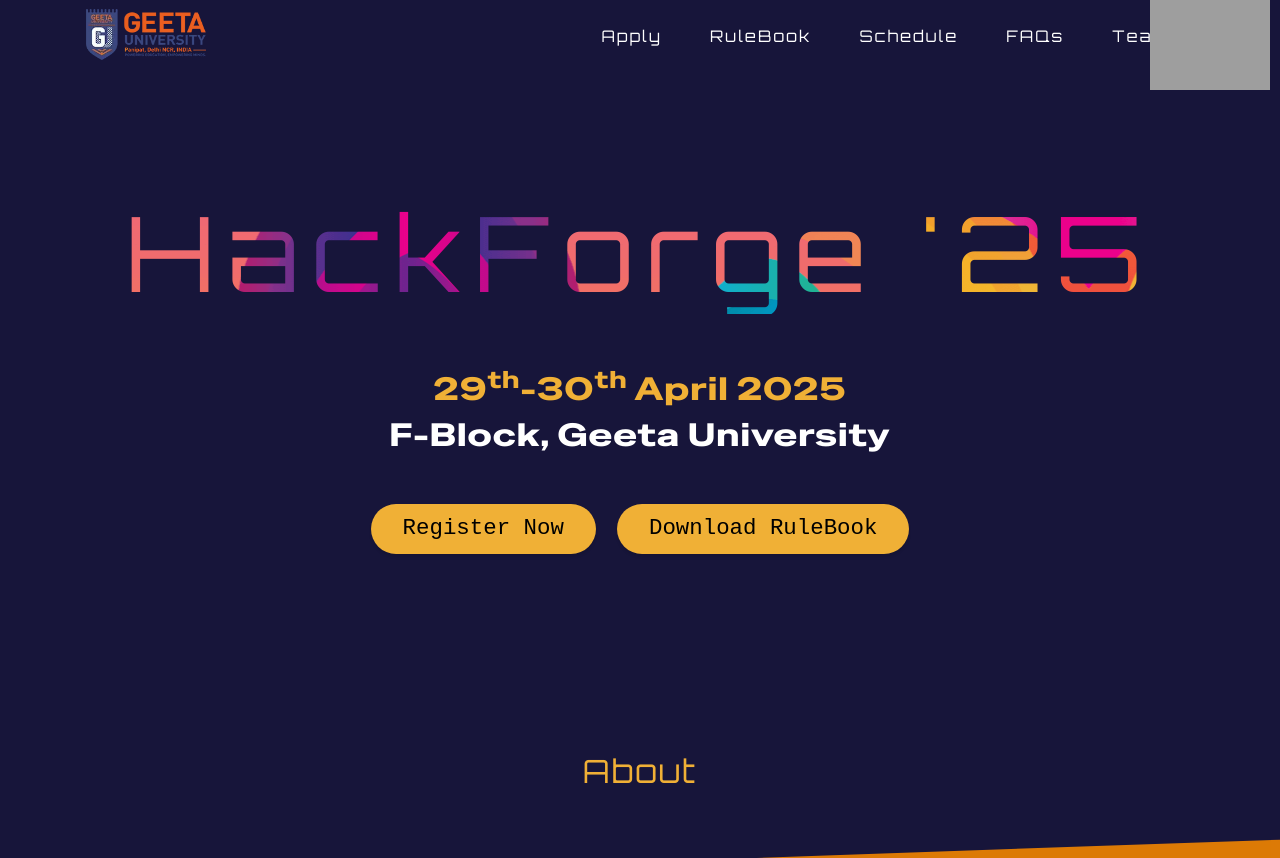
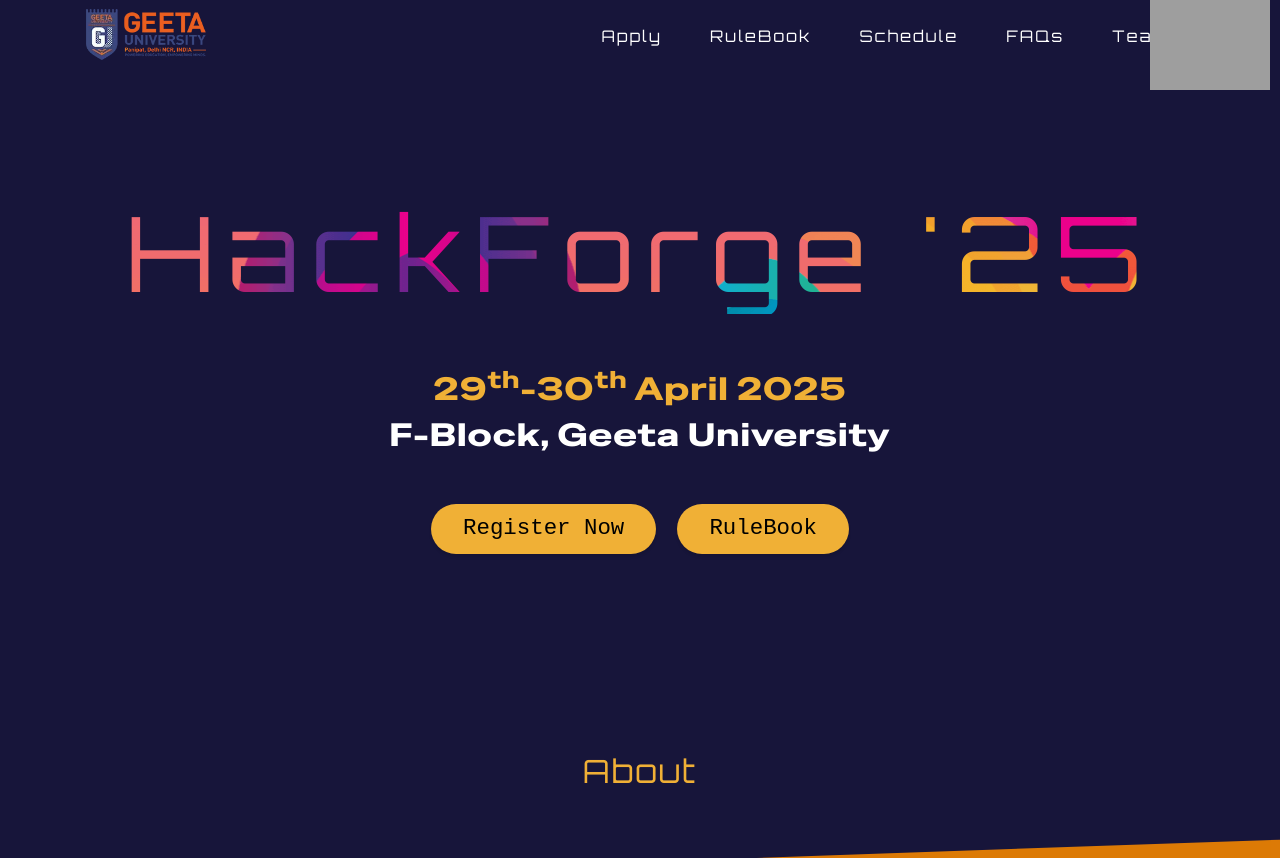
Before and after one commit to NxLL-7/hack-25, a plain HTML site: page index.html in a window 1280 px wide. Shown: the top 858 px of the page. Drawn offline with nearby package versions, Linux system fonts and the light colour scheme; grey boxes are pictures that could not be loaded; a script that the page names is missing.

Commit message:
button change done

```diff
--- a/css/custom.css
+++ b/css/custom.css
@@ -282,6 +282,7 @@ section {
   .navbar-toggler {
     margin-right: 4em !important;
   }
+
 
   nav {
     width: 100%;
--- a/index.html
+++ b/index.html
@@ -92,7 +92,7 @@
 						target="_blank">Register Now</a>
 					<a href="https://drive.google.com/file/d/1DI4MYB5EyFOyf-bOoN5PLWA-L7mqfLgb/view?usp=drive_link"
 						class="btn btn-primary js-scroll-trigger rb-btn" style="z-index: 1; position: relative;"
-						target="_blank">Download RuleBook</a>
+						target="_blank">RuleBook</a>
 				</div>
 			</div>
 		</div>
```
